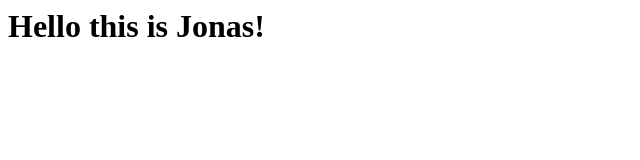
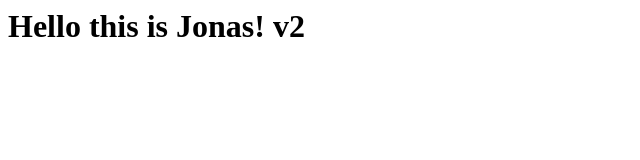
Before and after one commit to JSirkka/page_host, a plain HTML site: page index.html in a window 1280 px wide. Shown: the full height of the page, 0-640 px from the left. Drawn offline with Linux system fonts and the light colour scheme.

Commit message:
Changed the index content test 2

```diff
--- a/index.html
+++ b/index.html
@@ -1 +1 @@
-<h1>Hello this is Jonas!</h1>
+<h1>Hello this is Jonas! v2</h1>
```
